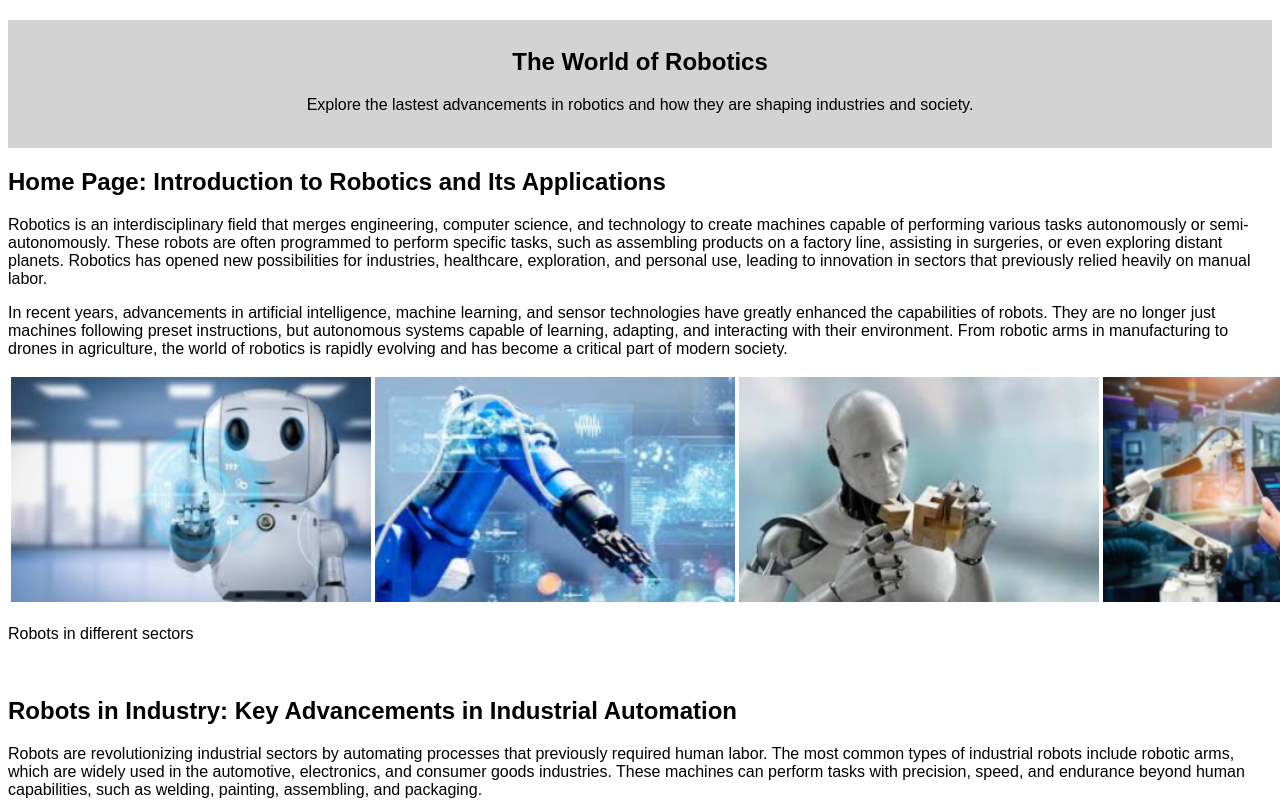
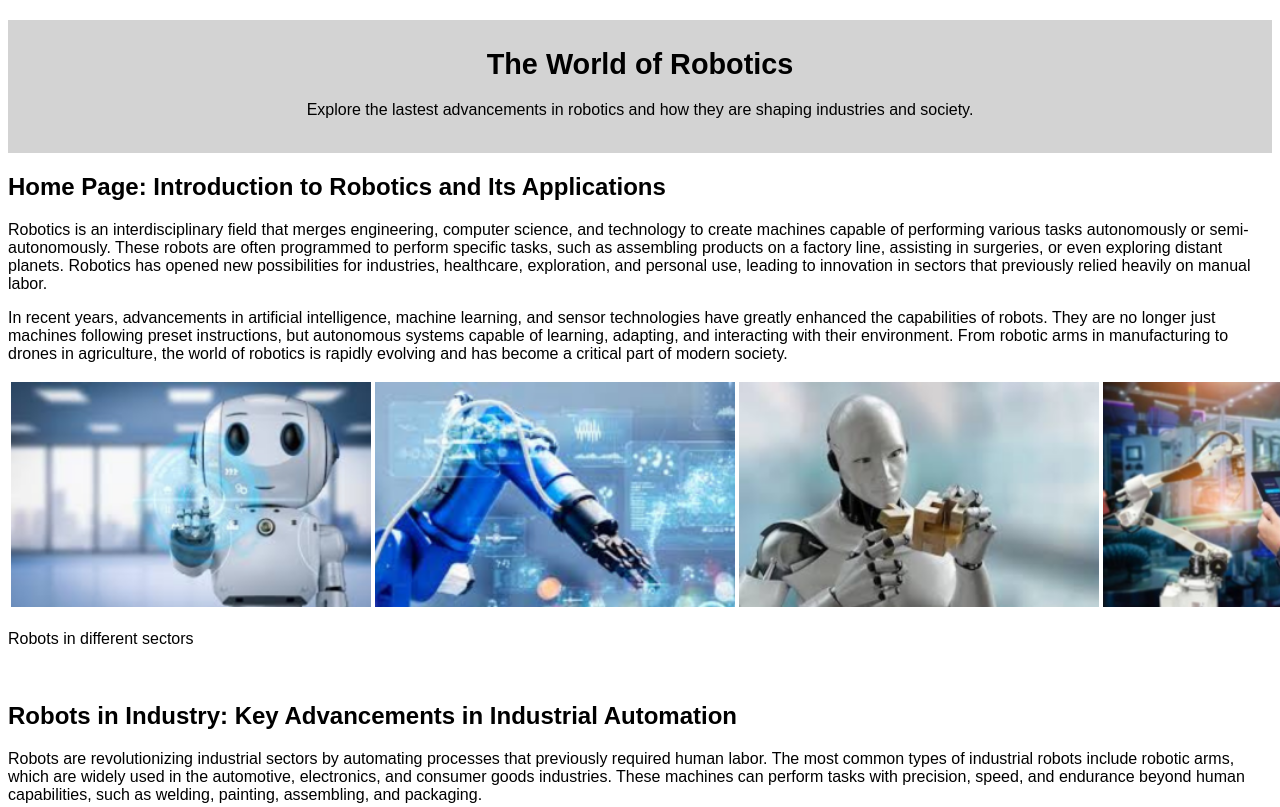
Before and after one commit to mithuni12/HTML-Inclass-Assignment-2, a plain HTML site: page index.html in a window 1280 px wide. Shown: the top 807 px of the page. Drawn offline with Linux system fonts and the light colour scheme.

Commit message:
third commit

```diff
--- a/index.html
+++ b/index.html
@@ -11,7 +11,7 @@
 <body>
     <section>
         <header class="group1">
-            <h1><br><B>The World of Robotics</B></h1>
+            <h1><br><big><B>The World of Robotics</B></big></h1>
             <p>Explore the lastest advancements in robotics and how they are shaping industries and society.</p><br>
         </header>
         <div>
```
